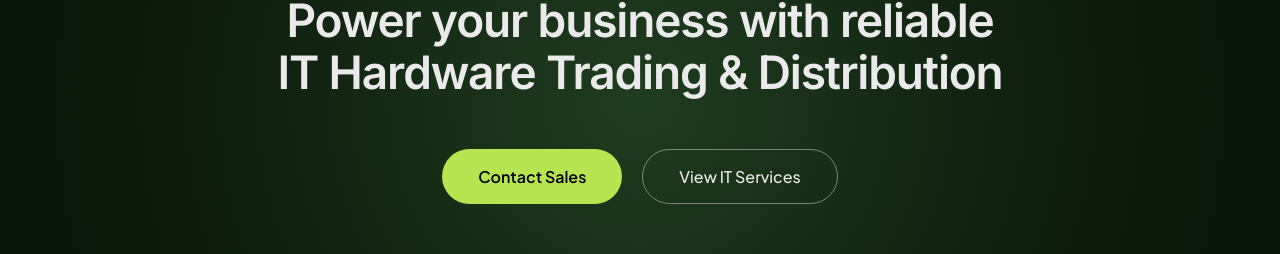
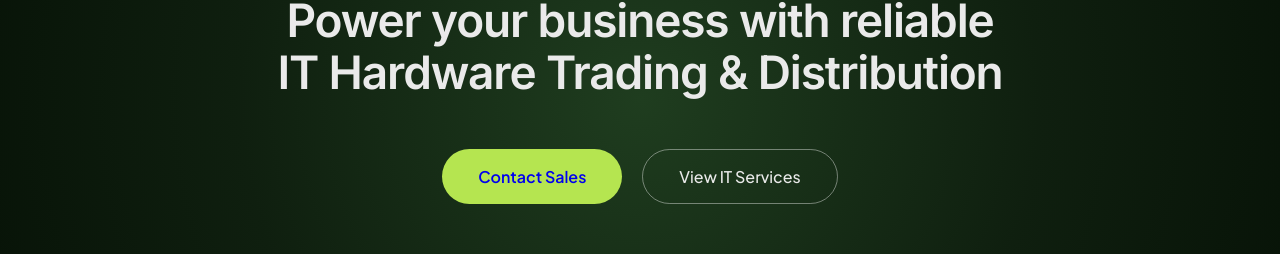
Before and after one commit to iyyansoft/Bodhistreams, a React (Vite) app: page /hardware-trading in a window 1280 px wide. Shown: the part 3467-3721 px from the top of the page. Built offline with nearby package versions, Linux system fonts and the light colour scheme; a web font is replaced by a local one.

Commit message:
feat: redirect CTA buttons to contact page and IT services page across all services layout sections

```diff
--- a/src/pages/hardware/ElectronicProducts.css
+++ b/src/pages/hardware/ElectronicProducts.css
@@ -71,6 +71,7 @@
   border: 2px solid transparent;
   transition: background .18s, color .18s, border-color .18s, transform .15s, box-shadow .18s;
   letter-spacing: .2px;
+  text-decoration: none;
 }
 .ep-btn:active { transform: scale(.97); }
 
--- a/src/pages/hardware/ElectronicProducts.jsx
+++ b/src/pages/hardware/ElectronicProducts.jsx
@@ -1,6 +1,7 @@
 import "./ElectronicProducts.css";
 import PageWrapper from "../../components/PageWrapper";
 import AnimatedSection from "../../components/AnimatedSection";
+import { Link } from "react-router-dom";
 
 const ElectronicProducts = () => {
   const stats = [
@@ -199,8 +200,8 @@ const ElectronicProducts = () => {
             is ready to help you plan, procure, and deploy.
           </p>
           <div className="ep-cta__btns">
-            <button className="ep-btn ep-btn--white">Contact Sales</button>
-            <button className="ep-btn ep-btn--ghost-light">View All Services</button>
+            <Link to="/contactus" className="ep-btn ep-btn--white">Contact Sales</Link>
+            <Link to="/software-development" className="ep-btn ep-btn--ghost-light">View All Services</Link>
           </div>
         </AnimatedSection>
       </section>
--- a/src/pages/hardware/ITHardware.css
+++ b/src/pages/hardware/ITHardware.css
@@ -946,6 +946,14 @@
   background: rgba(255,255,255,0.1);
 }
 
+.cta-primary1,
+.cta-outline1 {
+  text-decoration: none !important;
+  display: inline-flex !important;
+  align-items: center !important;
+  justify-content: center !important;
+}
+
 /* Responsive */
 
 @media (max-width: 992px) {
--- a/src/pages/hardware/ITHardware.jsx
+++ b/src/pages/hardware/ITHardware.jsx
@@ -2,6 +2,7 @@ import "./ITHardware.css";
 import PageWrapper from "../../components/PageWrapper";
 import AnimatedSection from "../../components/AnimatedSection";
 import { ShieldCheck, Headphones, Truck } from "lucide-react";
+import { Link } from "react-router-dom";
 
 const ITHardware = () => {
   return (
@@ -253,12 +254,12 @@ const ITHardware = () => {
               IT Hardware Trading & Distribution
             </h2>
             <div className="cta-buttons1">
-              <button className="cta-primary1">
+              <Link to="/contactus" className="cta-primary1">
                 Contact Sales
-              </button>
-              <button className="cta-outline1">
+              </Link>
+              <Link to="/software-development" className="cta-outline1">
                 View IT Services
-              </button>
+              </Link>
             </div>
           </AnimatedSection>
         </section>
--- a/src/pages/hardware/Networking.css
+++ b/src/pages/hardware/Networking.css
@@ -815,6 +815,14 @@
     transform: translateY(-2px);
 }
 
+.nw-cta-primary,
+.nw-cta-outline {
+  text-decoration: none !important;
+  display: inline-flex !important;
+  align-items: center !important;
+  justify-content: center !important;
+}
+
 @media (max-width: 992px) {
   .nw-customer-section,
   .nw-premium-section,
--- a/src/pages/hardware/Networking.jsx
+++ b/src/pages/hardware/Networking.jsx
@@ -3,6 +3,7 @@ import "./Networking.css";
 import PageWrapper from "../../components/PageWrapper";
 import AnimatedSection from "../../components/AnimatedSection";
 import { motion } from "framer-motion";
+import { Link } from "react-router-dom";
 import { ShieldCheck, Gauge, Layers, Network, Activity, Cpu, ArrowRight, CheckCircle2 } from "lucide-react";
 
 const Networking = () => {
@@ -398,12 +399,12 @@ const Networking = () => {
               Networking & Communication Solutions
             </h2>
             <div className="nw-cta-buttons">
-              <button className="nw-cta-primary">
+              <Link to="/contactus" className="nw-cta-primary">
                 Contact Sales
-              </button>
-              <button className="nw-cta-outline">
+              </Link>
+              <Link to="/software-development" className="nw-cta-outline">
                 View IT Services
-              </button>
+              </Link>
             </div>
           </AnimatedSection>
         </section>
--- a/src/pages/it-services/SoftwareDevelopment.css
+++ b/src/pages/it-services/SoftwareDevelopment.css
@@ -821,6 +821,14 @@
   transform: translateY(-2px) !important;
 }
 
+.cta-section .cta-primary,
+.cta-section .cta-outline {
+  text-decoration: none !important;
+  display: inline-flex !important;
+  align-items: center !important;
+  justify-content: center !important;
+}
+
 /* ==========================================================================
    RESPONSIVENESS
    ========================================================================== */
--- a/src/pages/it-services/SoftwareDevelopment.jsx
+++ b/src/pages/it-services/SoftwareDevelopment.jsx
@@ -289,12 +289,12 @@ const SoftwareDevelopment = () => {
             development & IT services
           </h2>
           <div className="cta-buttons">
-            <button className="cta-primary">
+            <Link to="/contactus" className="cta-primary">
               Contact Sales
-            </button>
-            <button className="cta-outline">
+            </Link>
+            <Link to="/software-development" className="cta-outline">
               View IT Services
-            </button>
+            </Link>
           </div>
         </AnimatedSection>
       </section>
```
